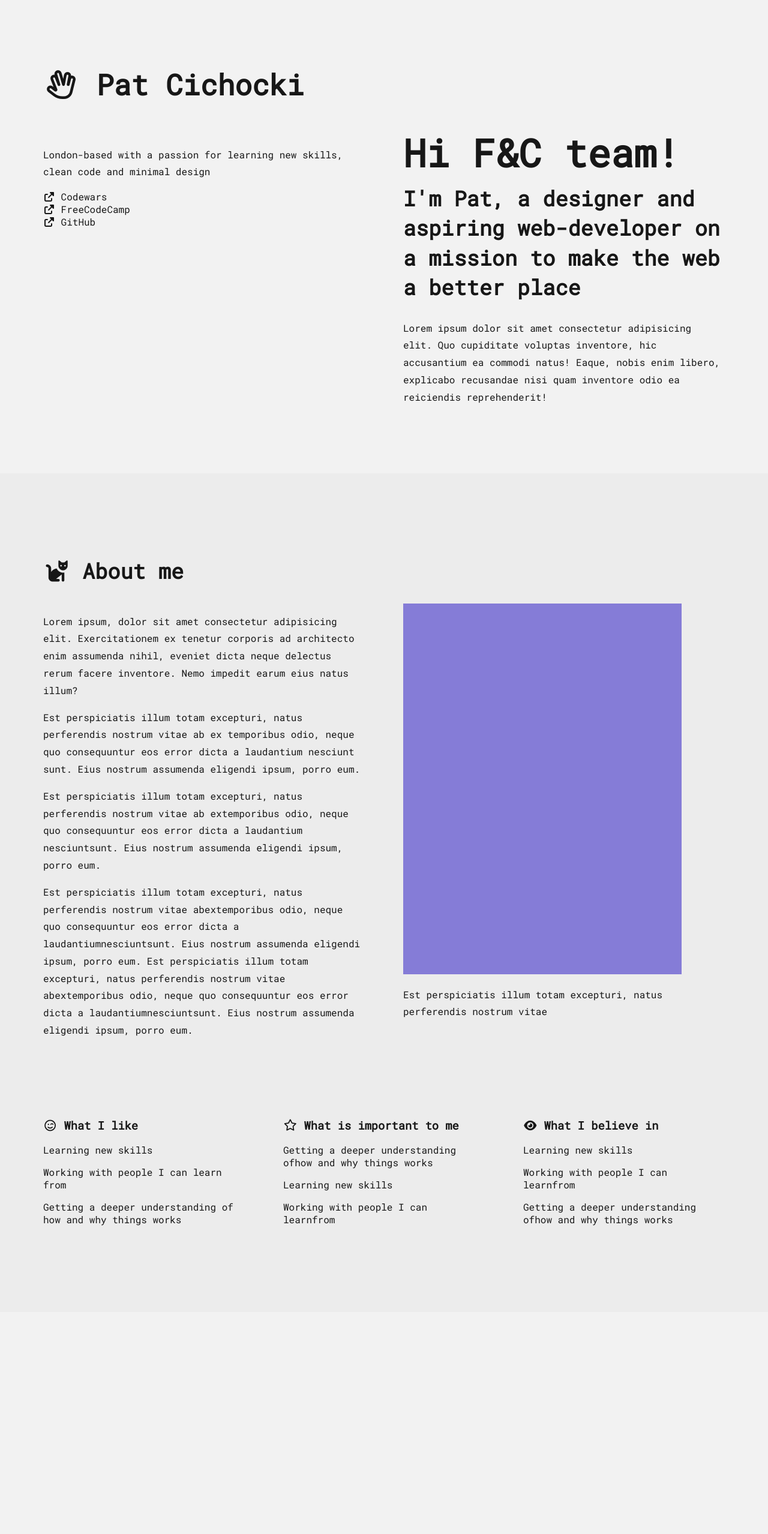
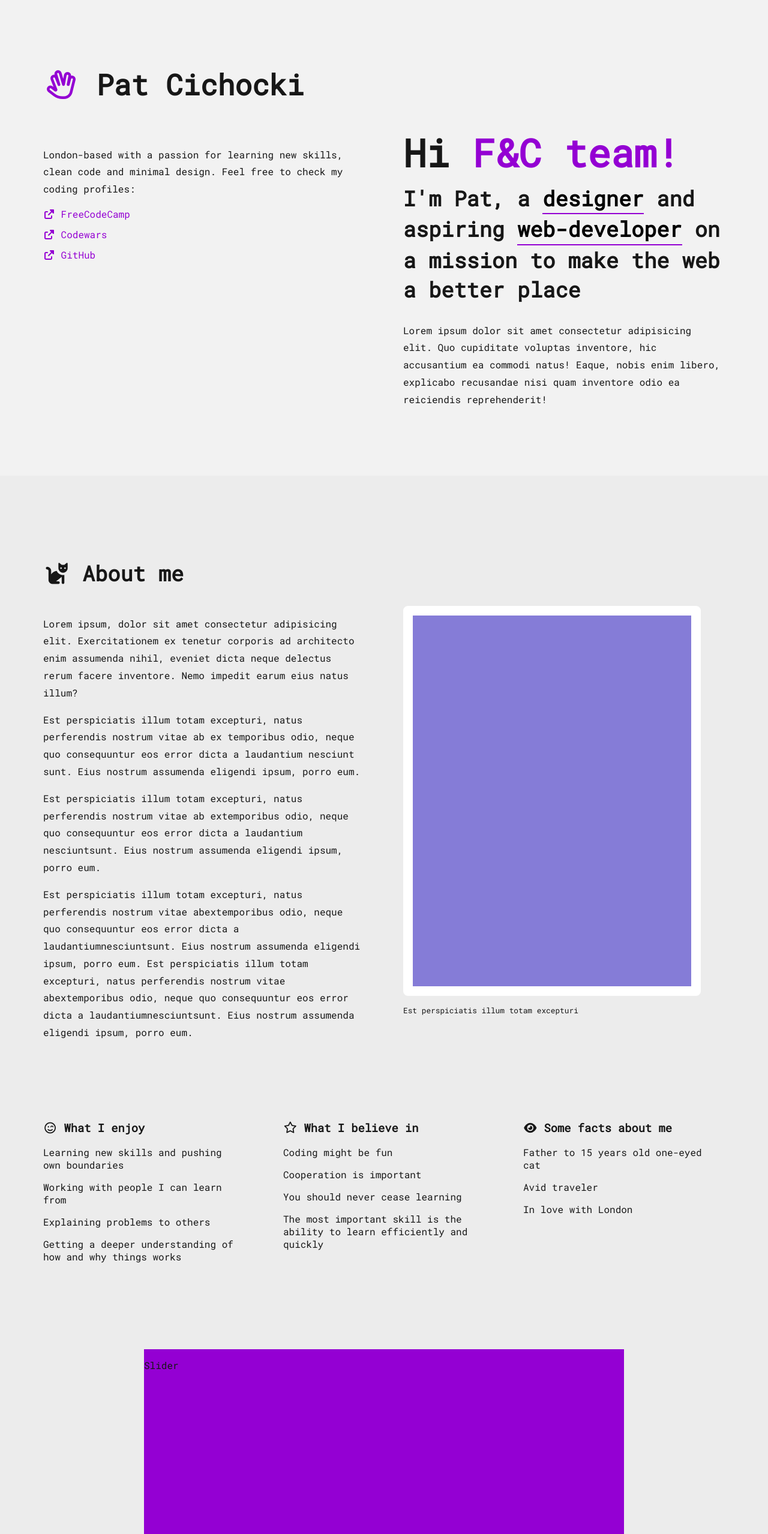
Before and after one commit to pat-cki/pat-cki.github.io, a plain HTML site: page index.html in a window 1280 px wide. Shown: the part 240-2797 px from the top of the page at 60% size. Before the commit the page ends 2491 px from the top, so only its background shows below. Drawn offline with Linux system fonts and the light colour scheme.

Commit message:
Layout for all sections. Navigation scrolling implemented. Text effects in the intro section.

```diff
--- a/app.js
+++ b/app.js
@@ -0,0 +1,48 @@
+// SCROLLING BETWEEN SECTIONS
+
+function smoothScroll(target, time){
+    var target = document.querySelector(target);
+    var targetPos = target.getBoundingClientRect().top;
+    var startPos = window.pageYOffset;
+    var distance = targetPos - startPos;
+    var startTime = null;
+
+
+    function scrollAnimation(currentTime){
+        if(startTime === null) startTime = currentTime;
+        var timeElapsed = currentTime - startTime;
+        var run = ease(timeElapsed, startPos, distance, time);
+        window.scrollTo(0, run);
+        if(timeElapsed < time) requestAnimationFrame(scrollAnimation);
+    }
+
+    function ease(t, b, c, d) {
+        return -c/2 * (Math.cos(Math.PI*t/d) - 1) + b;
+      }
+
+    requestAnimationFrame(scrollAnimation);
+
+}
+
+
+var nav_aboutme = document.querySelector('.nav_aboutme');
+var nav_journey = document.querySelector('.nav_journey');
+var nav_fc = document.querySelector('.nav_fc');
+var nav_contact = document.querySelector('.nav_contact');
+
+
+nav_aboutme.addEventListener('click', function() {
+    smoothScroll('.aboutme_section', 500);
+});
+
+nav_journey.addEventListener('click', function() {
+    smoothScroll('.journey_section', 500);
+});
+
+nav_fc.addEventListener('click', function() {
+    smoothScroll('.fac_section', 500);
+});
+
+nav_contact.addEventListener('click', function() {
+    smoothScroll('.contact_section', 500);
+});
--- a/index.html
+++ b/index.html
@@ -13,14 +13,14 @@
     <div class="container">
         <div class="navbar">
             <div class="logo">
-                <img id="logo" src="logo.svg" alt="logo">
+                <img id="logo" src="logo2.svg" alt="logo">
             </div>
             <div class="navigation">
                 <ul>
-                    <li><a class="left" href="">About Me</a></li>
-                    <li><a class="left" href="">Coding Journey</a></li>
-                    <li><a class="left" href="">F&C</a></li>
-                    <li><a class="left" href="">Contact</a></li>
+                    <li><a class="nav_aboutme left" href="#">About Me</a></li>
+                    <li><a class="nav_journey left" href="#">Coding Journey</a></li>
+                    <li><a class="nav_fc left" href="#">F&C</a></li>
+                    <li><a class="nav_contact left" href="#">Contact</a></li>
                 </ul>
             </div>
         </div>
@@ -28,21 +28,21 @@
 
     <div class="container">
         <section class="section intro">
-                <h1><i class="far fa-hand-spock"></i> Pat Cichocki</h1>
+                <h1><span class="highlight"><i class="far fa-hand-spock"></i></span> Pat Cichocki</h1>
                 <div class="grid_container">
                     <div class="intro_part1">
                         <p class="paragraph_text">
-                            London-based with a passion for learning new skills, clean code and minimal design
+                            London-based with a passion for learning new skills, clean code and minimal design. Feel free to check my coding profiles:
                         </p>
                         <ul class="list_links">
-                            <li><i class="fas fa-external-link-alt"></i> Codewars</li>
-                            <li><i class="fas fa-external-link-alt"></i> FreeCodeCamp</li>
-                            <li><i class="fas fa-external-link-alt"></i> GitHub</li>
+                            <li><a class="highlight" href="https://FreeCodeCamp.com"><i class="fas fa-external-link-alt"></i> FreeCodeCamp</a></li>
+                            <li><a class="highlight" href=""><i class="fas fa-external-link-alt"></i> Codewars</a></li>
+                            <li><a class="highlight" href=""><i class="fas fa-external-link-alt"></i> GitHub</a></li>
                         </ul>
                     </div>
                     <div class="intro_part2">
-                        <span class="welcome_message">Hi F&C team!</span>
-                        <h2>I'm Pat, a designer and aspiring web-developer on a mission to make the web a   better  place</h2>
+                        <span class="welcome_message">Hi <span class="highlight">F&C team!</span></span>
+                        <h2>I'm Pat, a <span class = "text_higlight">designer</span> and aspiring <span class = "text_higlight">web-developer</span> on a mission to make the web a   better  place</h2>
                         <p class="paragraph_text">
                             Lorem ipsum dolor sit amet consectetur adipisicing elit. Quo  cupiditate voluptas inventore, hic accusantium ea   commodi natus! Eaque, nobis enim     libero, explicabo recusandae nisi quam inventore odio ea reiciendis reprehenderit!
                         </p>
@@ -70,9 +70,9 @@
                     </p>
                 </div>
                 <div class="aboutme_part2">
-                    <img src="pat.jpg" alt="">
-                    <p class="paragraph_text">
-                        Est perspiciatis illum totam excepturi, natus perferendis nostrum vitae
+                    <img class="my_img" src="pat.jpg" alt="">
+                    <p class="subtitle">
+                        Est perspiciatis illum totam excepturi
                     </p>
 
                 </div>
@@ -80,34 +80,72 @@
 
             <div class="grid_container3">
                 <div class="list">
-                    <h3><i class="far fa-smile-wink"></i> What I like</h3>
+                    <h3><i class="far fa-smile-wink"></i> What I enjoy</h3>
                     <ul class="aboutme_list">
-                        <li>Learning new skills</li>
+                        <li>Learning new skills and pushing own boundaries</li>
                         <li>Working with people I can learn from</li>
+                        <li>Explaining problems to others</li>
                         <li>Getting a deeper understanding of how and why things works</li>
                     </ul>
                 </div>
                 <div class="list">
-                    <h3><i class="far fa-star"></i> What is important to me</h3>
+                    <h3><i class="far fa-star"></i> What I believe in</h3>
                     <ul class="aboutme_list">
-                        <li>Getting a deeper understanding ofhow and why things works</li>
-                        <li>Learning new skills</li>
-                        <li>Working with people I can learnfrom</li>
+                        <li>Coding might be fun</li>
+                        <li>Cooperation is important</li>
+                        <li>You should never cease learning</li>
+                        <li>The most important skill is the ability to learn efficiently and quickly</li>
+
 
                     </ul>
                 </div>
                 <div class="list">
-                    <h3><i class="fas fa-eye"></i> What I believe in</h3>
+                    <h3><i class="fas fa-eye"></i> Some facts about me</h3>
                     <ul class="aboutme_list">
-                        <li>Learning new skills</li>
-                        <li>Working with people I can learnfrom</li>
-                        <li>Getting a deeper understanding ofhow and why things works</li>
+                        <li>Father to 15 years old one-eyed cat</li>
+                        <li>Avid traveler</li>
+                        <li>In love with London</li>
                     </ul>
+                </div>
+            </div>
+
+            <div class="flex_container">
+                <div class="slider">
+                    <p>Slider</p>
                 </div>
             </div>
 
         </div>
     </section>
+
+    <div class="container">
+        <section class="section journey_section">
+            <h2>My Coding Journey</h2>
+        </section>
+    </div>
+
+    <div class="container">
+        <section class="section fac_section">
+            <h2>Founders & Coders</h2>
+            <h3>Why I absolutely love the idea behind Founders & Coders</h3>
+            <p>Lorem ipsum dolor sit amet consectetur, adipisicing elit. Placeat accusamus sequi ipsam accusantium, maxime ut, eum similique ipsum quos quia pariatur! Voluptatibus quisquam nihil dignissimos reprehenderit cupiditate id enim officia.</p>
+        </section>
+    </div>
+
+    <div class="container">
+        <section class="section contact_section">
+            <h2>Contact</h2>
+        </section>
+    </div>
+
+    <footer>
+        <div class="flex_container">
+            <h4>Made with <span class="highlight"><i class="far fa-heart"></i></span> by Pat Cichocki</h4>
+        </div>
+    </footer>
+
+
+    <script src="app.js"></script>
 
 
 
--- a/style.css
+++ b/style.css
@@ -1,10 +1,13 @@
+/* GENERAL CSS */
+
 :root {
     --main-bg-color: #f2f2f2;
     --main-text-color: #171717;
     --main-higlight: #9400d3;
-    --aboutme-background: #ececec;
+    --grey-background: #ececec;
+    --foter-text: #919191;
+    --yellow: #fc0;
   }
-
 
 * {
     -webkit-font-smoothing: antialiased;
@@ -27,7 +30,14 @@ body {
     align-items: right; */
 }
 
+a {
+    text-decoration: none;
+    color: inherit;
+}
 
+.highlight {
+    color: var(--main-higlight);
+}
 
 .container {
     margin: auto;
@@ -35,6 +45,29 @@ body {
     padding: 2em;
 }
 
+.fixed {
+    position: fixed;
+}
+
+
+
+.section {
+    margin-bottom: 4em;
+}
+
+
+h1 {
+    padding: 2em 0 0 0;
+    font-size: 3em;
+}
+
+h2{
+    line-height: 1.4em;
+    font-size: 2.2em;
+    margin-top: 0.3em;
+}
+
+/* NAVIGATION */
 
 .navbar {
     opacity: 0.9;
@@ -43,7 +76,8 @@ body {
     align-items: center;
     justify-content: space-between;
     padding-bottom: 2em;
-    /* width: 100%; */
+    width: inherit;
+    height: auto;
 }
 
 .navbar ul {
@@ -55,7 +89,7 @@ body {
     padding-left: 2.9em;
 }
 
-/* ********* */
+/* NAV HOVER EFFECT */
 
 a.left {
     position: relative;
@@ -81,7 +115,6 @@ a.left:hover:before {
     width: 100%;
   }
 
-  /* ********* */
 
 
 
@@ -90,27 +123,18 @@ a.left:hover:before {
     height: 5em;
 }
 
-.section {
-    margin-bottom: 4em;
-}
 
-
-h1 {
-    padding: 2em 0 0 0;
-    font-size: 3em;
-}
-
-h2{
-    line-height: 1.4em;
-    font-size: 2.2em;
-    margin-top: 0.3em;
-}
+/* INTRO SECTION */
 
 .list_links {
   list-style: none;
   list-style-position: inside;
   padding-left: 0;
 }
+
+.list_links li {
+    margin-bottom: 0.8em;
+  }
 
 .grid_container {
     display: grid;
@@ -123,6 +147,8 @@ h2{
     font-weight: 800;
 }
 
+
+
 .intro_part1{
     padding-top: 1em;
 }
@@ -132,9 +158,64 @@ h2{
 }
 
 
+/* text effect in intro section */
+
+.text_higlight, .text_higlight:focus{
+    background-color: transparent;
+    border-color: transparent;
+    position: relative; display: inline-block;
+    padding:0!important; z-index: 3; color: black;
+    border-bottom: .08em solid var(--main-higlight);
+    text-decoration: none;
+}
+.text_higlight:hover{
+    color: black; text-decoration: none;
+    background-color: transparent;
+    border-color: transparent;
+}
+.text_higlight::before{
+    content: '';
+    position: absolute;
+    left: 0;
+    bottom: 0;
+    margin-bottom: -4px;
+    width: 100%;
+    height: 100%;
+    color: inherit;
+    transition: background-size 0.25s ease-in;
+    background-image: linear-gradient(90deg, var(--yellow) 0%, var(--yellow) 100%);
+    background-repeat: no-repeat;
+    background-size: 100% 0.0em;
+    background-position: 0 100%;
+    transition: .3s;
+    z-index: -1;
+}
+.text_higlight:hover::before{
+    background-size: 100% 100%;
+    border-color: var(--yellow);
+    color: black;
+    z-index: -1;
+}
+
+
+
+
+
+/* ABOUT ME SECTION */
+
 .aboutme_section {
     padding: 6em 0;
-    background-color: var(--aboutme-background);
+    background-color: var(--grey-background);
+}
+
+
+.my_img {
+    border: 1em solid white;
+    border-radius: 0.5em;
+}
+
+.subtitle {
+    font-size: 0.8em;
 }
 
 .aboutme_list{
@@ -153,6 +234,33 @@ h2{
     grid-template-columns: 1fr 1fr 1fr;
     grid-column-gap: 4em;
 }
+
+/* SLIDER */
+
+.flex_container {
+    display: flex;
+    align-items: center;
+    justify-content: center;
+}
+
+.slider {
+    margin-top: 8em;
+    width: 800px;
+    height: 500px;
+    background-color: var(--main-higlight);
+}
+
+
+footer {
+    width: 100%;
+    background-color: var(--grey-background);
+}
+
+footer h4 {
+    margin: 4em;
+    color: var(--foter-text);
+}
+
 
 @media (max-width: 768px) {
     .container {
```
Also changed, not shown: logo2.svg (added).
